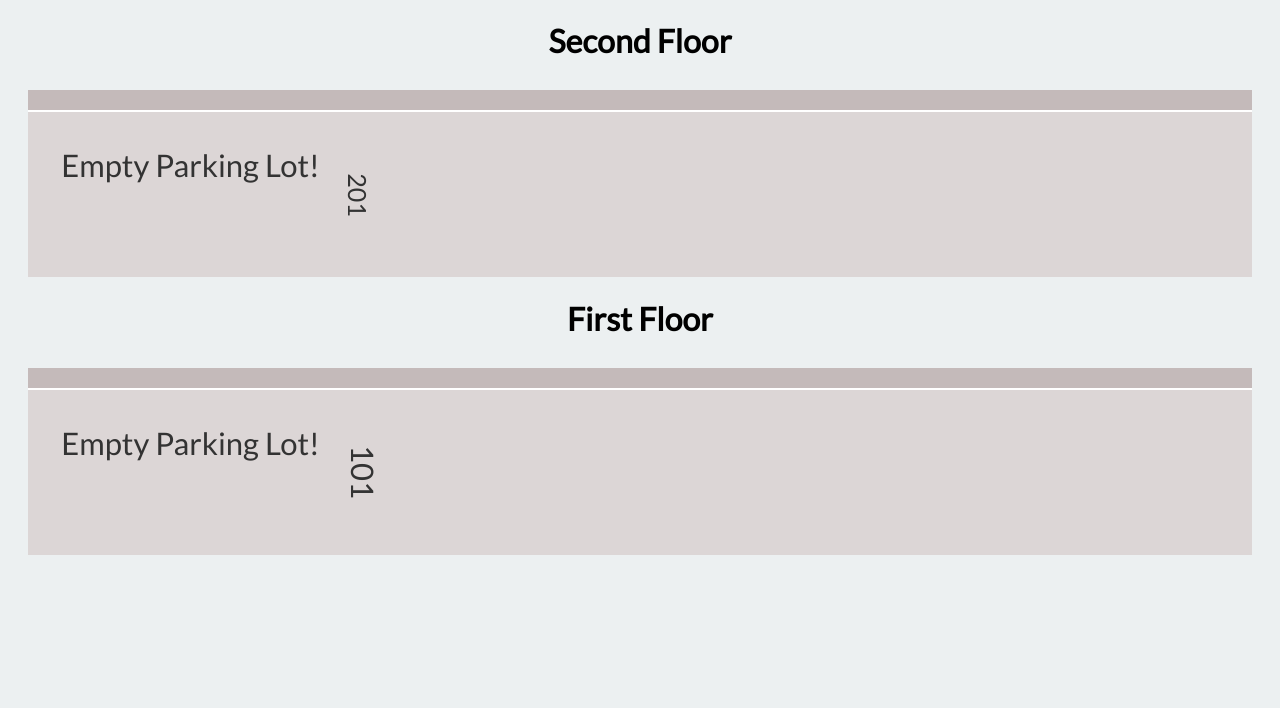
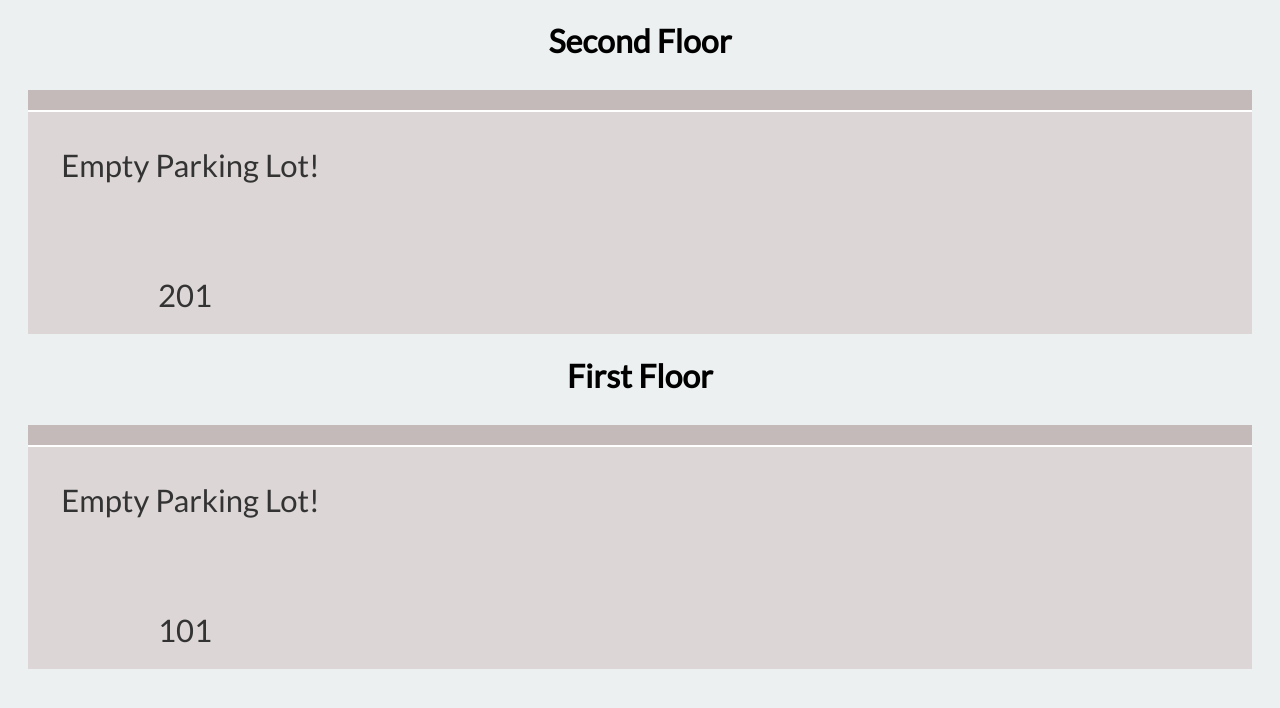
Before and after one commit to Ahid-Naif/Smart_Parking, a website: page static/index.html in a window 1280 px wide. Drawn offline with nearby package versions, Linux system fonts and the light colour scheme.

Commit message:
minor change

```diff
--- a/static/main.css
+++ b/static/main.css
@@ -80,11 +80,9 @@ html {
 
 .parking-number-first {
   position: relative;
-  display: inline-block;
-  transform: rotate(90deg);
+  margin-left: 110px;
   color: #333;
   font-size: 31px;
-  text-align: center;
   vertical-align: middle;
   *vertical-align: auto;
   *zoom: 1;
@@ -96,12 +94,11 @@ html {
 
 .parking-number-second {
   position: relative;
-  display: inline-block;
-  transform: rotate(90deg);
+  margin-left: 110px;
   color: #333;
-  font-size: 25px;
-  text-align: center;
+  font-size: 31px;
   vertical-align: middle;
+  *vertical-align: auto;
   *zoom: 1;
 }
 
```
Also changed, not shown: static/index.html (+4 -0 lines).
